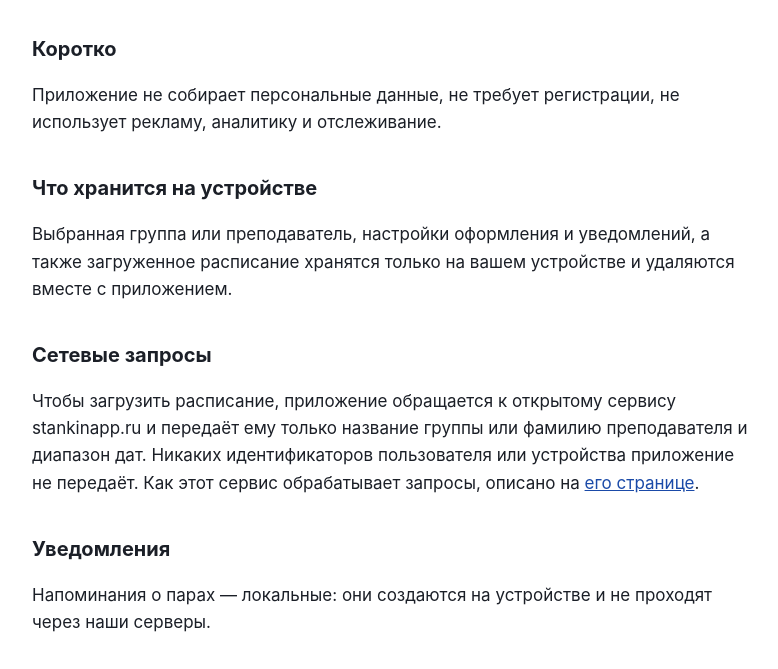
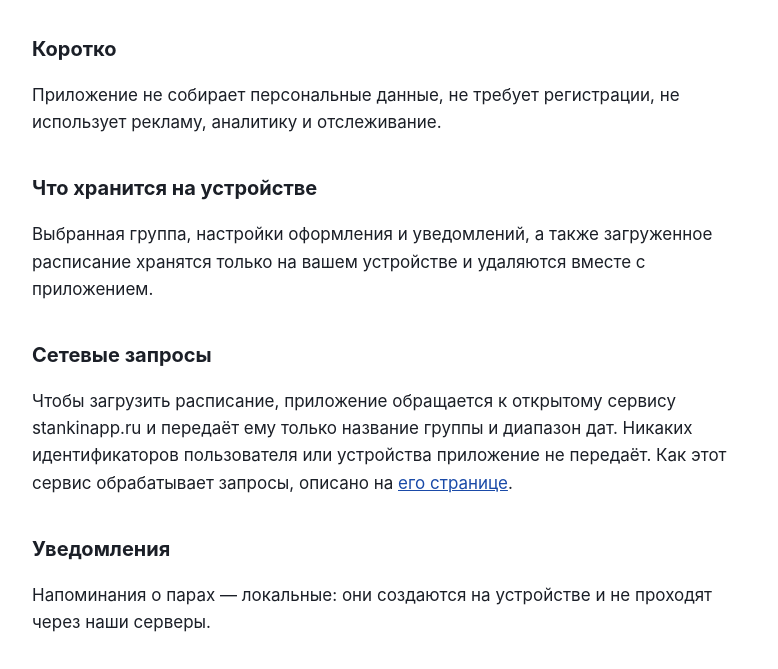
Before and after one commit to kanakovsasha-droid/stankin-schedule, a plain HTML site: page privacy.html in a window 1280 px wide. Shown: the part 124-793 px from the top of the page, without its empty margins (248-1026 px from the left). Drawn offline with Linux system fonts and the light colour scheme.

Commit message:
Remove teacher mode mentions

```diff
--- a/privacy.html
+++ b/privacy.html
@@ -4,9 +4,9 @@
 <h2>Коротко</h2>
 <p>Приложение не собирает персональные данные, не требует регистрации, не использует рекламу, аналитику и отслеживание.</p>
 <h2>Что хранится на устройстве</h2>
-<p>Выбранная группа или преподаватель, настройки оформления и уведомлений, а также загруженное расписание хранятся только на вашем устройстве и удаляются вместе с приложением.</p>
+<p>Выбранная группа, настройки оформления и уведомлений, а также загруженное расписание хранятся только на вашем устройстве и удаляются вместе с приложением.</p>
 <h2>Сетевые запросы</h2>
-<p>Чтобы загрузить расписание, приложение обращается к открытому сервису stankinapp.ru и передаёт ему только название группы или фамилию преподавателя и диапазон дат. Никаких идентификаторов пользователя или устройства приложение не передаёт. Как этот сервис обрабатывает запросы, описано на <a href="https://stankinapp.ru/about.html">его странице</a>.</p>
+<p>Чтобы загрузить расписание, приложение обращается к открытому сервису stankinapp.ru и передаёт ему только название группы и диапазон дат. Никаких идентификаторов пользователя или устройства приложение не передаёт. Как этот сервис обрабатывает запросы, описано на <a href="https://stankinapp.ru/about.html">его странице</a>.</p>
 <h2>Уведомления</h2>
 <p>Напоминания о парах — локальные: они создаются на устройстве и не проходят через наши серверы.</p>
 <h2>Дети</h2>
```
Also changed, not shown: index.html (+1 -1 lines).
